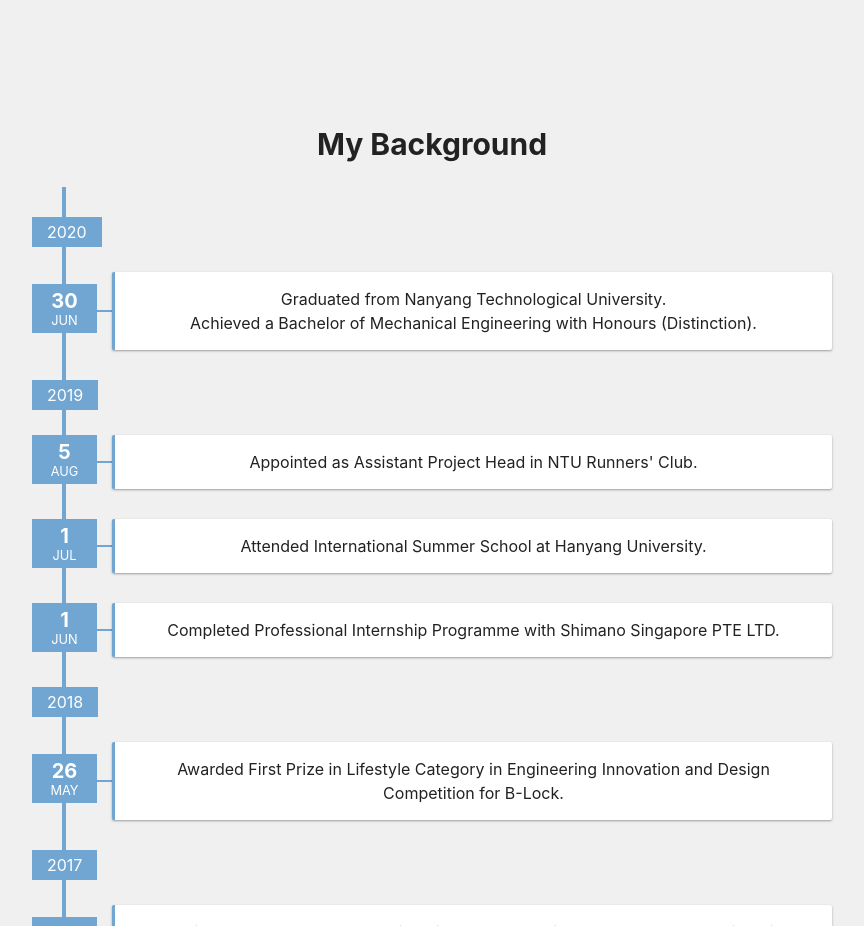
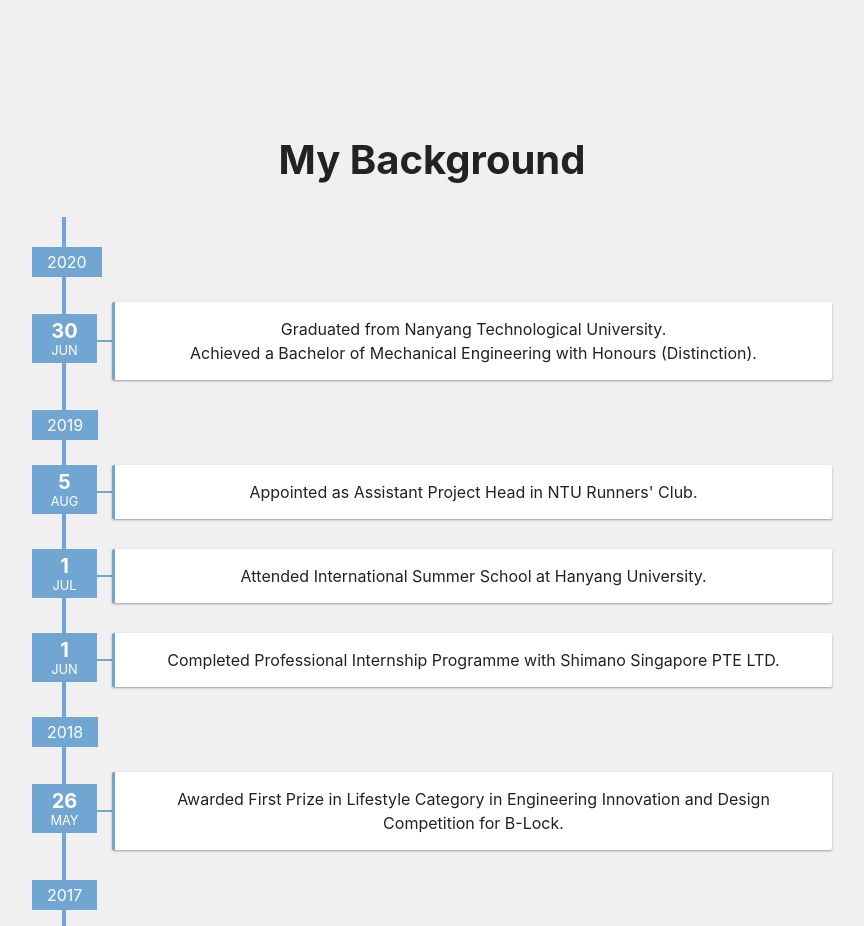
Before and after one commit to AaronNgJT/AaronNg, a plain HTML site: page index.html in a window 1280 px wide. Shown: the part 1520-2446 px from the top of the page, without its empty margins (208-1072 px from the left). Drawn offline with Linux system fonts and the light colour scheme.

Commit message:
Update stylesheet.css

```diff
--- a/stylesheet.css
+++ b/stylesheet.css
@@ -105,7 +105,7 @@ body{
 
 /*Background*/
 .background h1{
-font-size:300%
+font-size:400%
 }
 
 .timeline{
```
